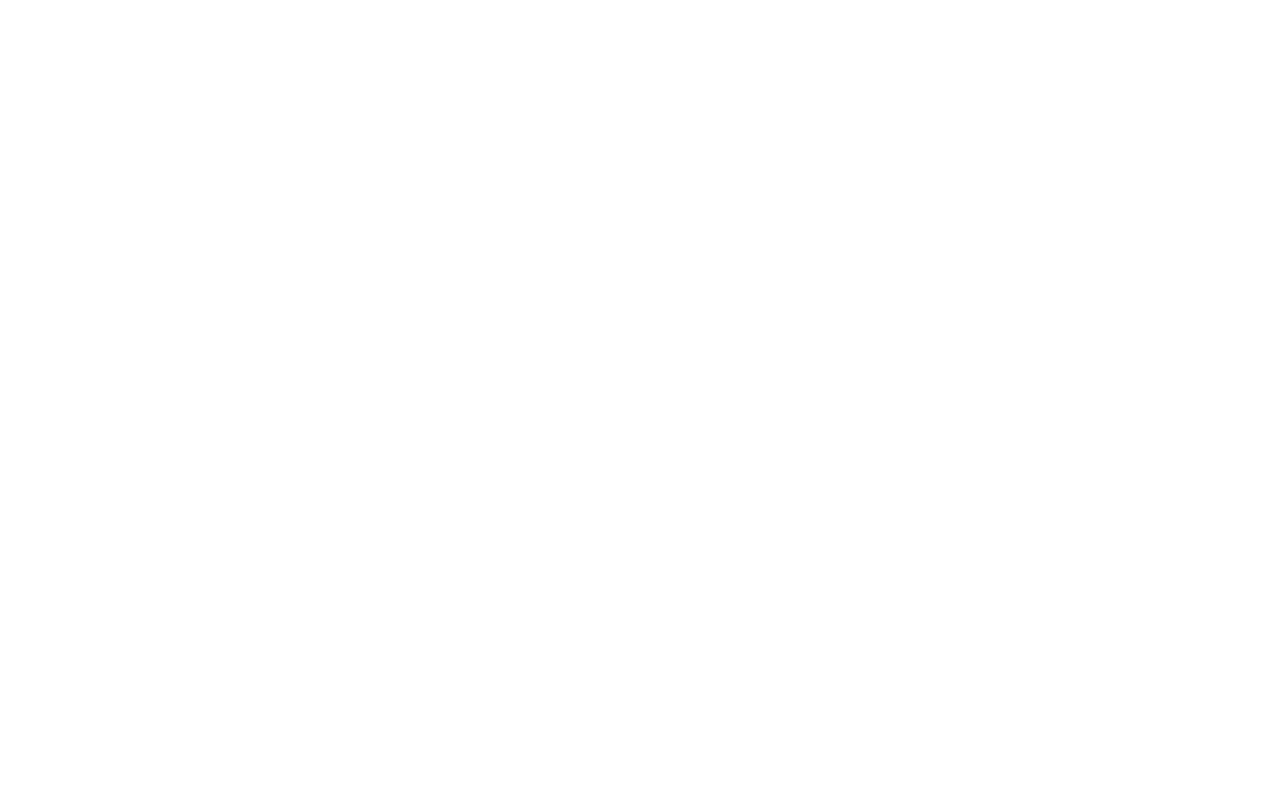
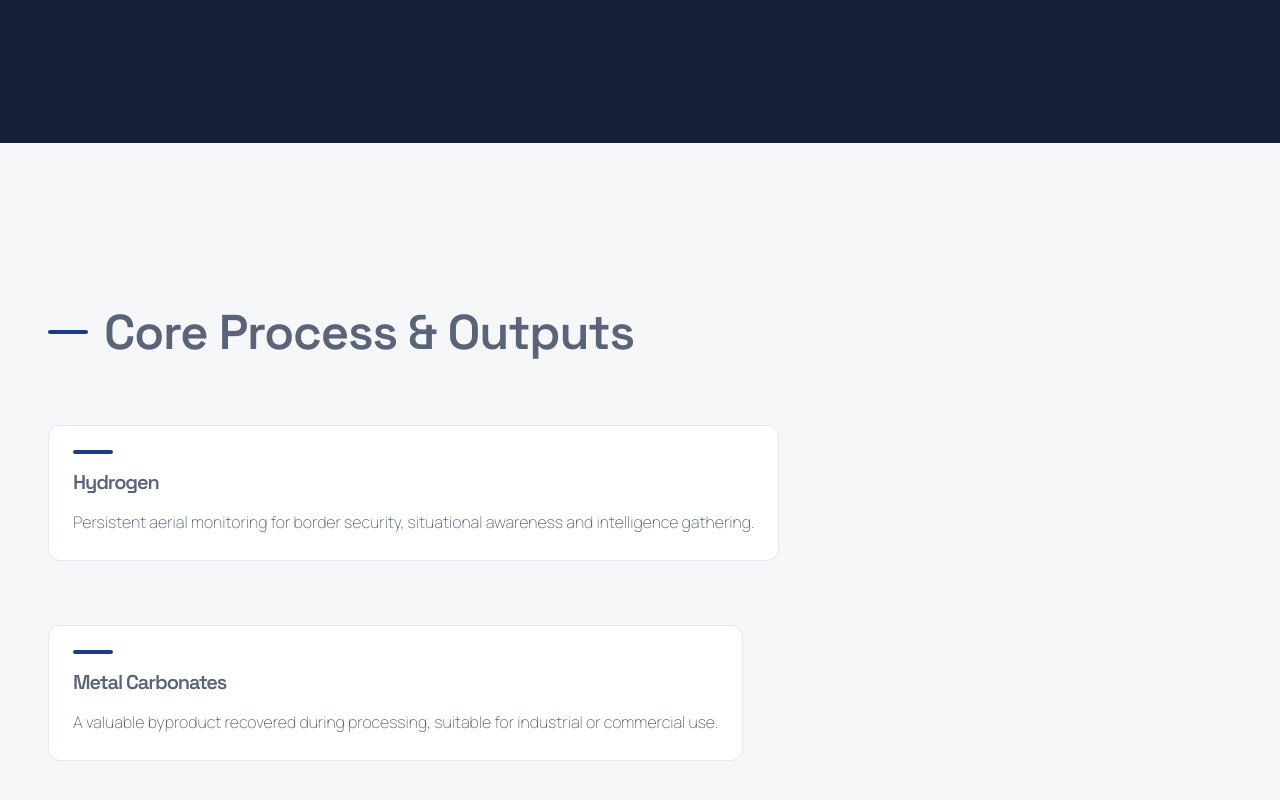
Before and after one commit to divyanshchahar/kinesis, a Next.js app: page /products/waste_to_hydrogen in a window 1280 px wide. Before the commit this address had no page. Shown: the part 494-1294 px from the top of the page. Before the commit the page ends 800 px from the top, so only its background shows below. Built offline with nearby package versions, Linux system fonts and the light colour scheme.

Commit message:
added new page

```diff
--- /dev/null
+++ b/src/app/products/waste_to_hydrogen/page.module.css
@@ -0,0 +1,57 @@
+.xxsContainer {
+    max-width: var(--max-width-xxs);
+}
+
+.flex {
+    display: flex;
+    flex-direction: column;
+    gap: var(--padding-section-s);
+    align-items: center;
+}
+
+@media screen and (min-width: 480px) {
+    .flex {
+        flex-direction: row;
+        align-items: flex-start;
+        flex-wrap: wrap;
+    }
+}
+
+.outerFlex {
+    display: flex;
+    flex-direction: column;
+    gap: var(--padding-section-s);
+    width: 100%
+    /*align-items: center;*/
+}
+
+.description {
+    color: var(--color-text-primary);
+    max-width: var(--max-width-60ch);
+    width: 100%;
+}
+
+.unOrderedList {
+    display: flex;
+    flex-direction: column;
+    width: 100%;
+    gap: var(--dimension-4);
+}
+
+@media screen and (min-width: 480px) {
+    .unOrderedList {
+        display: flex;
+        flex-direction: row;
+        flex-wrap: wrap;
+        width: 100%;
+        gap: var(--dimension-4);
+
+        li {
+            max-width: var(--max-width-xxs);
+        }
+    }
+}
+
+.max60chContainer {
+    max-width: var(--max-width-60ch);
+}
--- /dev/null
+++ b/src/app/products/waste_to_hydrogen/page.tsx
@@ -0,0 +1,84 @@
+import Header2Layout from "@/ui/layouts/Header2Layout";
+import styles from "@/app/products/waste_to_hydrogen/page.module.css";
+import AccentedHeading2Layout from "@/ui/layouts/AccentedHeading2Layout";
+import TextCard1Layout from "@/ui/layouts/TextCard1Layout";
+import CTA2Layout from "@/ui/layouts/CTA2Layout";
+
+export default function WasteToHydrogen() {
+    return (
+        <>
+            <Header2Layout colorScheme={"colorScheme3"} capsulText={"SUSTANABILITY"} headingText={"Waste to Hydrogen"}
+                           bodyText={"An indigenously developed, proprietary technology that converts waste into valuable outputs — Hydrogen gas, Metal Carbonates and Charcoal/Activated Charcoal — turning a disposal problem into a resource-recovery opportunity, addressing waste management and clean energy generation simultaneously."}
+                           hasBox={false} version={"blue"}/>
+
+            <div className={`paddedContainer colorScheme2 outerFlexContainer`}>
+
+                <div className={`maxWidthContainer ${styles.outerFlex}`}>
+
+                    <AccentedHeading2Layout colorScheme={"colorScheme2"}
+                                            headingText={"Core Process & Outputs"}
+                                            version={"blue"}/>
+
+                    <div className={`${styles.flex}`}>
+                        <TextCard1Layout lineColor={"blue"} backgroundColor={"foreground"}
+                                         headingText={"Hydrogen"}
+                                         bodyText={"Persistent aerial monitoring for border security, situational awareness and intelligence gathering."}
+                                         colorScheme={"colorScheme2"} addedStyles={styles.xxsContainer}/>
+
+                        <TextCard1Layout lineColor={"blue"} backgroundColor={"foreground"}
+                                         headingText={"Metal Carbonates"}
+                                         bodyText={"A valuable byproduct recovered during processing, suitable for industrial or commercial use."}
+                                         colorScheme={"colorScheme2"} addedStyles={styles.xxsContainer}/>
+
+                        <TextCard1Layout lineColor={"blue"} backgroundColor={"foreground"}
+                                         headingText={"Charcoal / Activated Charcoal"}
+                                         bodyText={"A primary output, with further processing potential to yield Graphene and Wood Vinegar a natural bio-pesticide and soil enhancer"}
+                                         colorScheme={"colorScheme2"} addedStyles={styles.xxsContainer}/>
+
+
+                    </div>
+
+                </div>
+
+                <div className={`maxWidthContainer ${styles.outerFlex}`}>
+
+                    <AccentedHeading2Layout colorScheme={"colorScheme2"}
+                                            headingText={"Key Applications"}
+                                            version={"blue"}/>
+
+                    <div className={`${styles.flex}`}>
+                        <TextCard1Layout lineColor={"blue"} backgroundColor={"foreground"}
+                                         headingText={"Industrial townships & municipal corporations"}
+                                         bodyText={"Decentralised, on-site waste processing for urban and industrial waste streams, reducing landfill dependency while generating usable energy and materials."}
+                                         colorScheme={"colorScheme2"} addedStyles={styles.xxsContainer}/>
+
+                        <TextCard1Layout lineColor={"blue"} backgroundColor={"foreground"}
+                                         headingText={"Agricultural waste (Parali / stubble)"}
+                                         bodyText={"A productive alternative to stubble burning — converting crop residue into hydrogen, charcoal and other byproducts, directly addressing a major seasonal air-pollution challenge."}
+                                         colorScheme={"colorScheme2"} addedStyles={styles.xxsContainer}/>
+
+
+                    </div>
+
+                </div>
+
+                <div className={`maxWidthContainer ${styles.outerFlex}`}>
+
+                    <AccentedHeading2Layout colorScheme={"colorScheme2"}
+                                            headingText={"Key Applications"}
+                                            version={"blue"}/>
+
+                    <p className={`lightNormal ${styles.max60chContainer}`}>
+                        The technology modules are engineering-ready for implementation. A Technology Demonstrator /
+                        Proof-of-Concept unit can be established as soon as investment is secured — allowing
+                        stakeholders to validate performance at pilot scale before full commercial rollout.
+                    </p>
+                </div>
+
+
+                <CTA2Layout colorScheme={"colorScheme3"} headingText={"Interested in Waste to Hydrogen?"}
+                            bodyText={"Request a detailed brief, specifications or a technology demonstration."}/>
+            </div>
+        </>
+    )
+}
```
